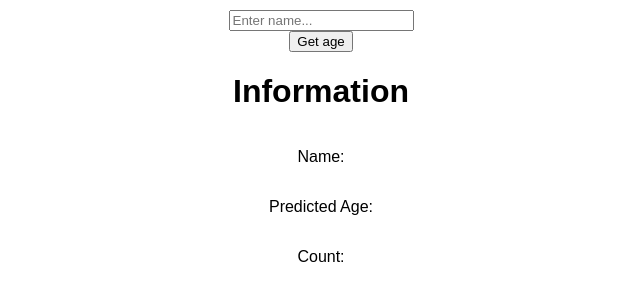
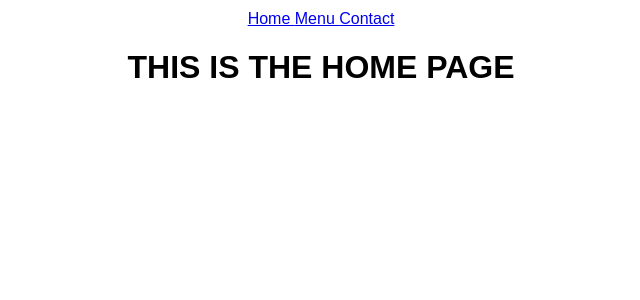
Before and after one commit to ihor-vip/react18-firebase, a React (Create React App) app: page / in a window 1280 px wide. Shown: the top 300 px of the page, without its empty margins (319-959 px from the left). Built offline with nearby package versions, Linux system fonts and the light colour scheme.

Commit message:
React Router

```diff
--- a/package.json
+++ b/package.json
@@ -9,6 +9,7 @@
     "axios": "^0.27.2",
     "react": "^18.2.0",
     "react-dom": "^18.2.0",
+    "react-router-dom": "^6.3.0",
     "react-scripts": "5.0.1",
     "web-vitals": "^2.1.4"
   },
--- a/src/App.js
+++ b/src/App.js
@@ -1,34 +1,22 @@
 import "./App.css";
-import Axios from "axios";
-import { useEffect, useState } from "react";
+import { BrowserRouter as Router, Routes, Route } from "react-router-dom";
+import { Home } from "./pages/Home";
+import { Menu } from "./pages/Menu";
+import { Contact } from "./pages/Contact";
+import { Navbar } from "./Navbar";
 
 function App() {
-    const [name, setName] = useState("");
-    const [predictedAge, setPredictedAge] = useState(null);
-
-    const fetchData = () => {
-        Axios.get(`https://api.agify.io/?name=${name}`).then(
-            (res) => {
-                setPredictedAge(res.data);
-            }
-        );
-    };
-
     return (
         <div className="App">
-                <input placeholder="Enter name..."
-                       onChange={(event) => {
-                       setName(event.target.value)
-                }}
-                    />
-                <button onClick={fetchData}> Get age</button>
-
-                    <h1>Information</h1>
-
-                    <p>Name: {predictedAge?.name}</p>
-                    <p>Predicted Age: {predictedAge?.age}</p>
-                    <p>Count: {predictedAge?.count}</p>
-
+            <Router>
+                <Navbar />
+                <Routes>
+                    <Route path="/" element={<Home />} />
+                    <Route path="/menu" element={<Menu />} />
+                    <Route path="/contact" element={<Contact />} />
+                    <Route path="*" element={<h1> PAGE NOT FOUND</h1>} />
+                </Routes>
+            </Router>
         </div>
     );
 }
--- /dev/null
+++ b/src/Navbar.js
@@ -0,0 +1,10 @@
+import { Link } from "react-router-dom";
+export const Navbar = () => {
+    return (
+        <div>
+            <Link to="/"> Home </Link>
+            <Link to="/menu"> Menu </Link>
+            <Link to="/contact"> Contact </Link>
+        </div>
+    );
+};
--- /dev/null
+++ b/src/pages/Contact.js
@@ -0,0 +1,3 @@
+export const Contact = () => {
+    return <h1> THIS IS THE CONTACT PAGE</h1>;
+};
--- /dev/null
+++ b/src/pages/Home.js
@@ -0,0 +1,3 @@
+export const Home = () => {
+    return <h1> THIS IS THE HOME PAGE</h1>;
+};
--- /dev/null
+++ b/src/pages/Menu.js
@@ -0,0 +1,3 @@
+export const Menu = () => {
+    return <h1> THIS IS THE MENU PAGE</h1>;
+};
```
